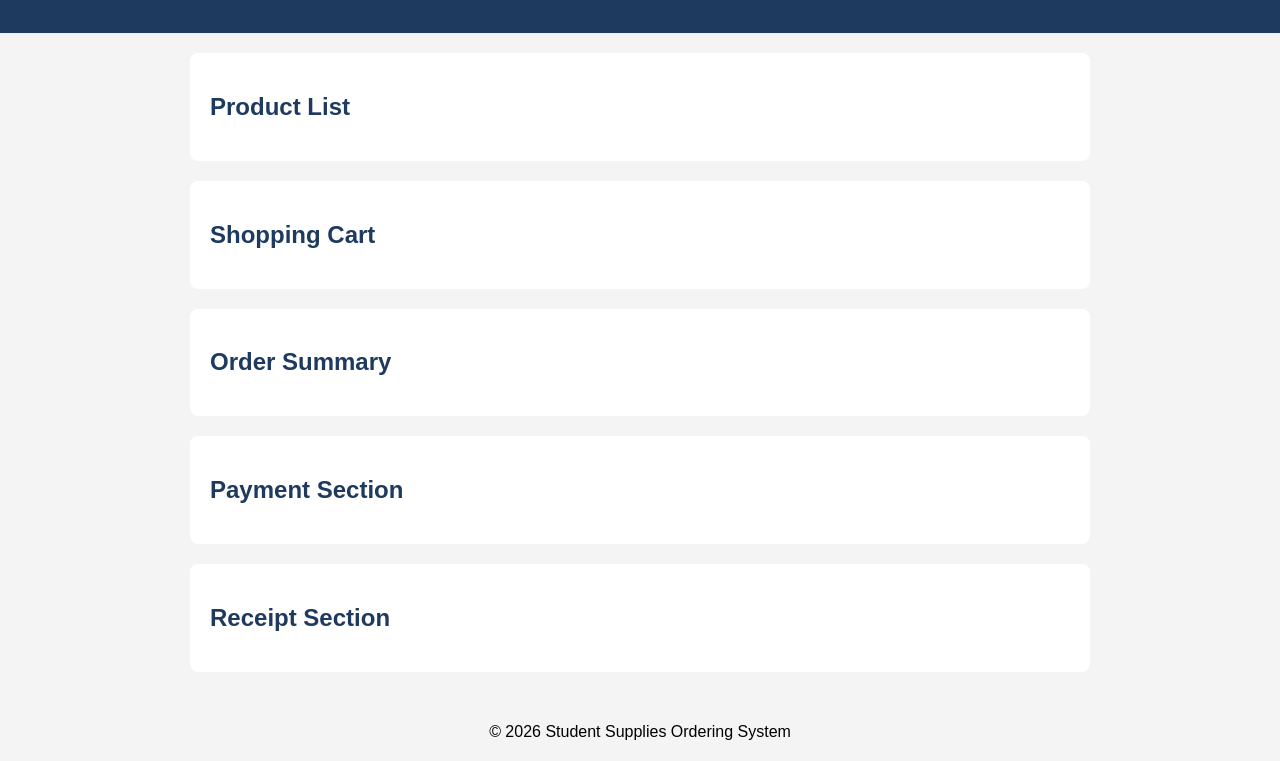
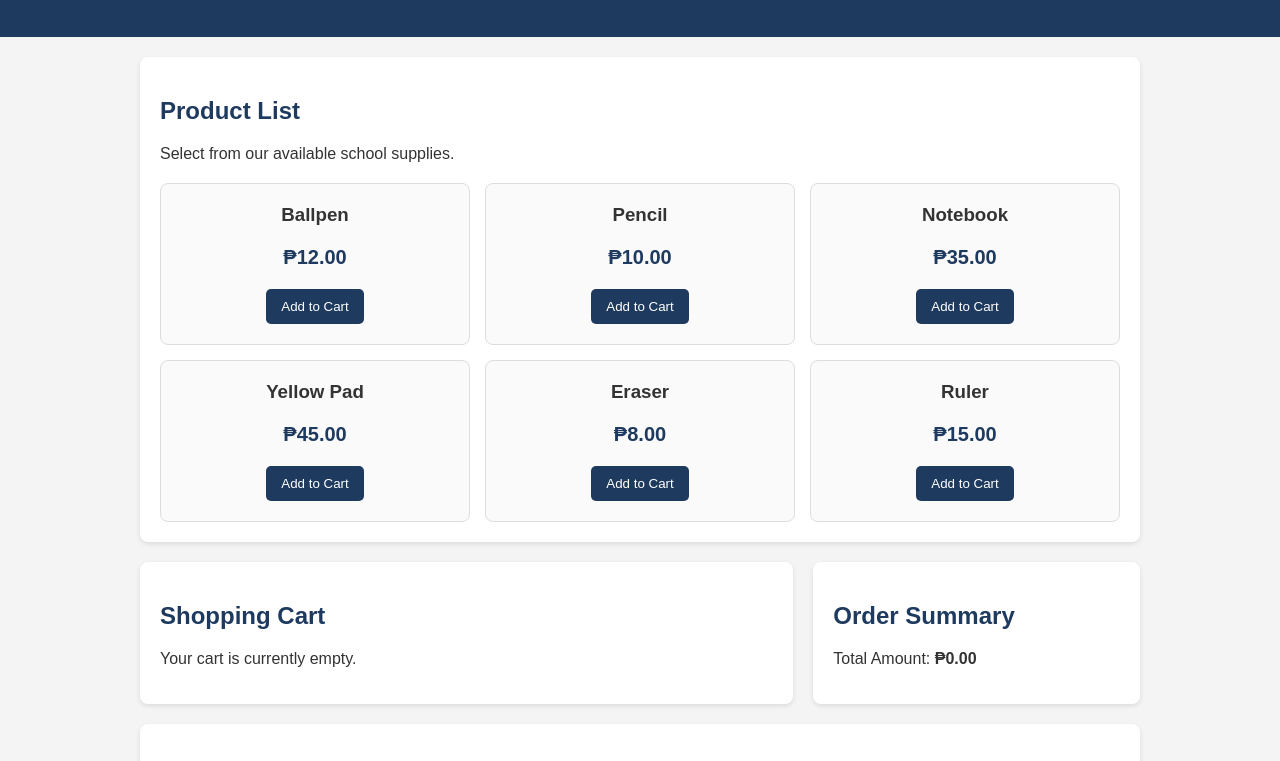
Before and after one commit to masinapocjamaica-coder/LAB-UGMA-DAPAT-MATAMA, a plain HTML site: page index.html in a window 1280 px wide. Shown: the part 121-882 px from the top of the page. Drawn offline with Linux system fonts and the light colour scheme.

Commit message:
Add product list and basic user interface

```diff
--- a/index.html
+++ b/index.html
@@ -5,8 +5,6 @@
     <meta charset="UTF-8">
     <meta name="viewport" content="width=device-width, initial-scale=1.0">
     <title>Student Supplies Ordering System</title>
-
-    <!-- Link CSS file -->
     <link rel="stylesheet" href="style.css">
 </head>
 <body>
@@ -21,26 +19,74 @@
         <!-- Product List Section -->
         <section id="products">
             <h2>Product List</h2>
+            <p>Select from our available school supplies.</p>
+
+            <div class="product-container">
+
+                <div class="product-card">
+                    <h3>Ballpen</h3>
+                    <p class="price">₱12.00</p>
+                    <button type="button">Add to Cart</button>
+                </div>
+
+                <div class="product-card">
+                    <h3>Pencil</h3>
+                    <p class="price">₱10.00</p>
+                    <button type="button">Add to Cart</button>
+                </div>
+
+                <div class="product-card">
+                    <h3>Notebook</h3>
+                    <p class="price">₱35.00</p>
+                    <button type="button">Add to Cart</button>
+                </div>
+
+                <div class="product-card">
+                    <h3>Yellow Pad</h3>
+                    <p class="price">₱45.00</p>
+                    <button type="button">Add to Cart</button>
+                </div>
+
+                <div class="product-card">
+                    <h3>Eraser</h3>
+                    <p class="price">₱8.00</p>
+                    <button type="button">Add to Cart</button>
+                </div>
+
+                <div class="product-card">
+                    <h3>Ruler</h3>
+                    <p class="price">₱15.00</p>
+                    <button type="button">Add to Cart</button>
+                </div>
+
+            </div>
         </section>
 
-        <!-- Shopping Cart Section -->
+        <!-- Shopping Cart and Order Summary -->
+        <div class="order-container">
+
             <section id="cart">
                 <h2>Shopping Cart</h2>
+                <p>Your cart is currently empty.</p>
             </section>
 
-        <!-- Order Summary Section -->
             <section id="summary">
                 <h2>Order Summary</h2>
+                <p>Total Amount: <strong>₱0.00</strong></p>
             </section>
+
+        </div>
 
         <!-- Payment Section -->
         <section id="payment">
             <h2>Payment Section</h2>
+            <p>Payment functionality will be added soon.</p>
         </section>
 
         <!-- Receipt Section -->
         <section id="receipt">
             <h2>Receipt Section</h2>
+            <p>Your digital receipt will appear here.</p>
         </section>
 
     </main>
@@ -49,7 +95,6 @@
         <p>&copy; 2026 Student Supplies Ordering System</p>
     </footer>
 
-    <!-- Link JavaScript file -->
     <script src="script.js"></script>
 
 </body>
--- a/style.css
+++ b/style.css
@@ -5,6 +5,7 @@ body {
     margin: 0;
     padding: 0;
     background-color: #f4f4f4;
+    color: #333;
 }
 
 /* Header */
@@ -12,12 +13,16 @@ header {
     background-color: #1e3a5f;
     color: white;
     text-align: center;
-    padding: 20px;
+    padding: 25px;
+}
+
+header h1 {
+    margin-bottom: 10px;
 }
 
 /* Main Content */
 main {
-    max-width: 900px;
+    max-width: 1000px;
     margin: 20px auto;
     padding: 0 15px;
 }
@@ -28,15 +33,87 @@ section {
     padding: 20px;
     margin-bottom: 20px;
     border-radius: 8px;
+    box-shadow: 0 2px 5px rgba(0, 0, 0, 0.1);
 }
 
-/* Section Headings */
 h2 {
     color: #1e3a5f;
+}
+
+/* Product Layout */
+.product-container {
+    display: grid;
+    grid-template-columns: repeat(3, 1fr);
+    gap: 15px;
+    margin-top: 20px;
+}
+
+/* Product Cards */
+.product-card {
+    border: 1px solid #ddd;
+    border-radius: 8px;
+    padding: 20px;
+    text-align: center;
+    background-color: #fafafa;
+}
+
+.product-card h3 {
+    margin-top: 0;
+}
+
+/* Product Prices */
+.price {
+    color: #1e3a5f;
+    font-size: 20px;
+    font-weight: bold;
+}
+
+/* Add to Cart Buttons */
+button {
+    background-color: #1e3a5f;
+    color: white;
+    border: none;
+    padding: 10px 15px;
+    border-radius: 5px;
+    cursor: pointer;
+}
+
+button:hover {
+    background-color: #315d8c;
+}
+
+/* Shopping Cart and Order Summary */
+.order-container {
+    display: grid;
+    grid-template-columns: 2fr 1fr;
+    gap: 20px;
+}
+
+.order-container section {
+    width: auto;
 }
 
 /* Footer */
 footer {
     text-align: center;
-    padding: 15px;
+    padding: 20px;
+    background-color: #1e3a5f;
+    color: white;
 }
+
+/* Responsive Design */
+@media (max-width: 768px) {
+    .product-container {
+        grid-template-columns: repeat(2, 1fr);
+    }
+
+    .order-container {
+        grid-template-columns: 1fr;
+    }
+}
+
+@media (max-width: 480px) {
+    .product-container {
+        grid-template-columns: 1fr;
+    }
+}
```
Lines whose indentation alone changed are shown as unchanged.
